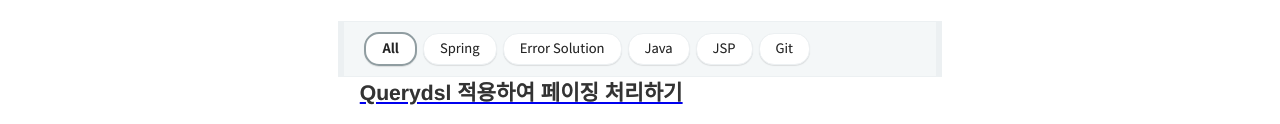
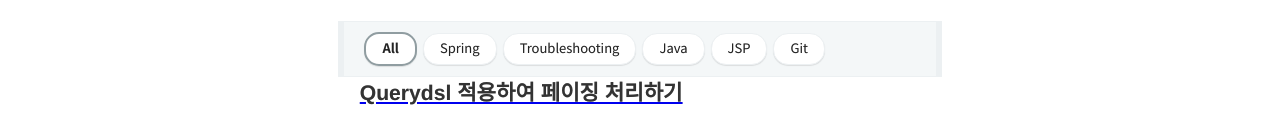
Before and after one commit to iamjunsulee/blogtest, a Gatsby site: page / in a window 1280 px wide. Shown: the part 301-425 px from the top of the page. Built offline with nearby package versions, Linux system fonts and the light colour scheme; Gatsby itself is replaced by a stand-in of ours; some packages are replaced by stand-ins of ours; what typography-theme-github would draw is missing.

Commit message:
chore : 카테고리명 변경

```diff
--- a/content/blog/Error Solution/unsupportedOperationException.md
+++ b/content/blog/Troubleshooting/unsupportedOperationException.md
@@ -1,7 +1,7 @@
 ---
 title: 'java.lang.unsupportedoperationexception 해결하기'
 date: 2022-01-14 13:30:00
-category: 'Error Solution'
+category: 'Troubleshooting'
 draft: false
 ---
 querydsl을 적용해보다가 java.lang.unsupportedoperationexception이라는 에러를 처음 접하게 되어 기록을 남기고자 한다.</br>
```
Also changed, not shown: content/blog/Troubleshooting/images/getMembers.PNG (renamed from content/blog/Error Solution/images/getMembers.PNG).
